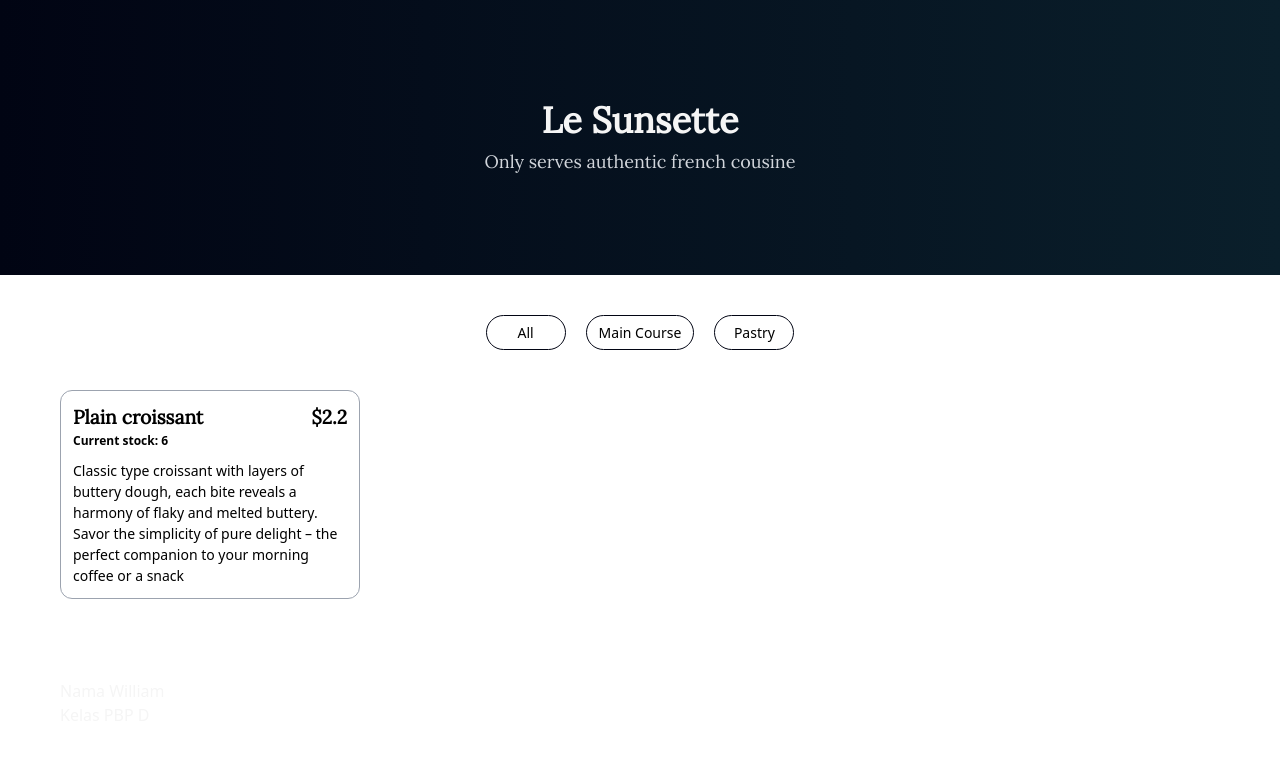
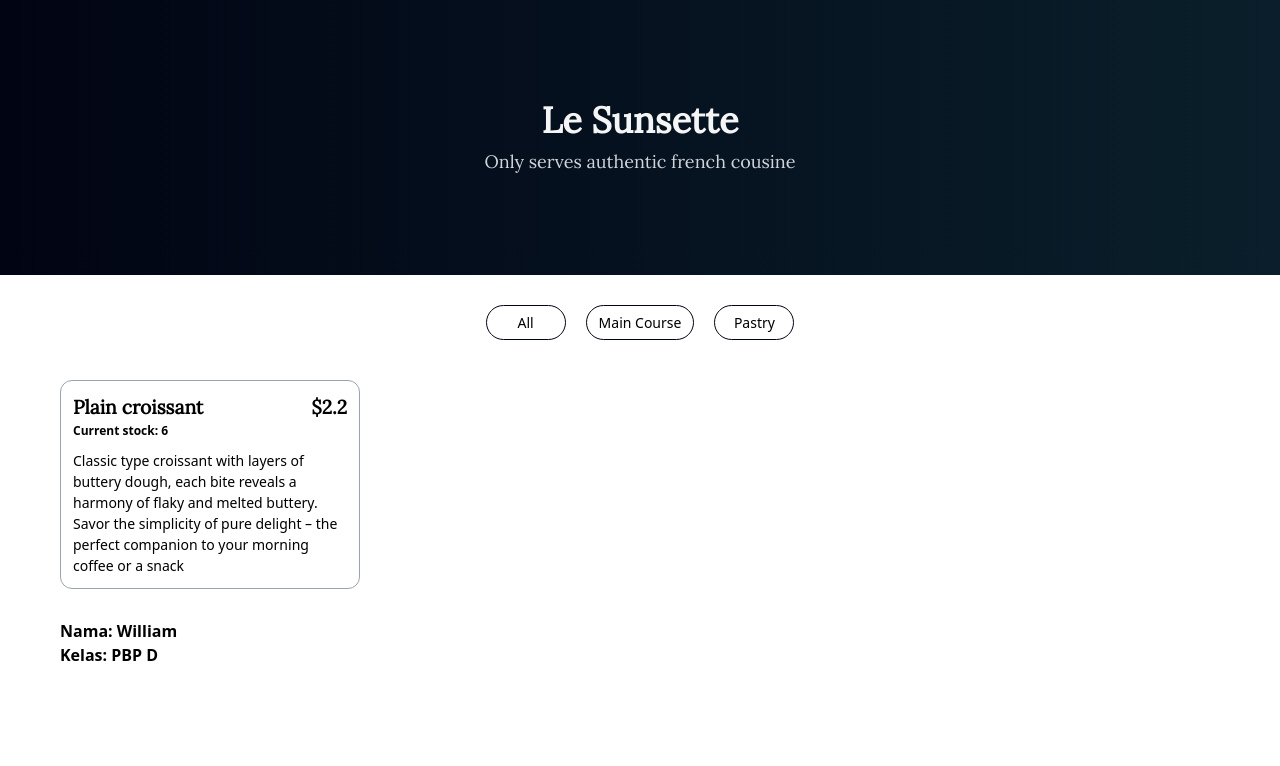
Before and after one commit to sunsetheus/le-sunsette, a Django app: page /main/ in a window 1280 px wide. Shown: the top 766 px of the page. Run offline with Django 4.2, Linux system fonts and the light colour scheme; some libraries are stand-ins or nearby versions.

Commit message:
finishing tugas 1

```diff
--- a/main/templates/main.html
+++ b/main/templates/main.html
@@ -10,11 +10,11 @@
 
 <body>
     <header class="flex flex-col justify-center px-5 py-[100px] bg-gradient-to-r from-[#010413] to-[#0a1f2b] text-center align-center text-[#f5f5f5] gap-2" style="font-family: Lora, serif">
-        <h1 class="text-4xl font-semibold" >Le Sunsette</h1>
+        <h1 class="text-4xl font-semibold" >{{nama_aplikasi}}</h1>
         <h1 class="text-[18px] text-gray-300 font-normal">Only serves authentic french cousine</h1>
     </header>
 
-    <main class="flex flex-col px-[60px] py-[40px] gap-[40px]">
+    <main class="flex flex-col px-[60px] py-[30px] gap-[40px]">
         <section class="flex gap-5 text-[14px] justify-center">
             <chip class=" flex border-[1px] rounded-[20px] py-[6px] px-[12px] min-w-[80px] border-[#010413] text-center align-center justify-center">
                 All
@@ -45,9 +45,9 @@
         </section>
     </main>
 
-    <footer class="flex flex-col px-[60px] py-[40px] text-[#f5f5f5]">
-        <p>Nama {{nama_mahasiswa}}</p>
-        <p>Kelas {{kelas_mahasiswa}}</p>
+    <footer class="flex flex-col px-[60px] font-semibold">
+        <p>Nama: {{nama_mahasiswa}}</p>
+        <p>Kelas: {{kelas_mahasiswa}}</p>
     </footer>
 
 </body>
--- a/main/views.py
+++ b/main/views.py
@@ -5,7 +5,7 @@ def show_main(request):
   context = {
      'nama_mahasiswa': 'William',
      'kelas_mahasiswa': 'PBP D',
-     'nama_aplikasi': 'le-sunsette',
+     'nama_aplikasi': 'Le Sunsette',
      'name': 'Plain croissant',
      'amount': 6,
      'description': 'Classic type croissant with layers of buttery dough, each bite reveals a harmony of flaky and melted buttery. Savor the simplicity of pure delight – the perfect companion to your morning coffee or a snack',
```
Also changed, not shown: 1 other file.
